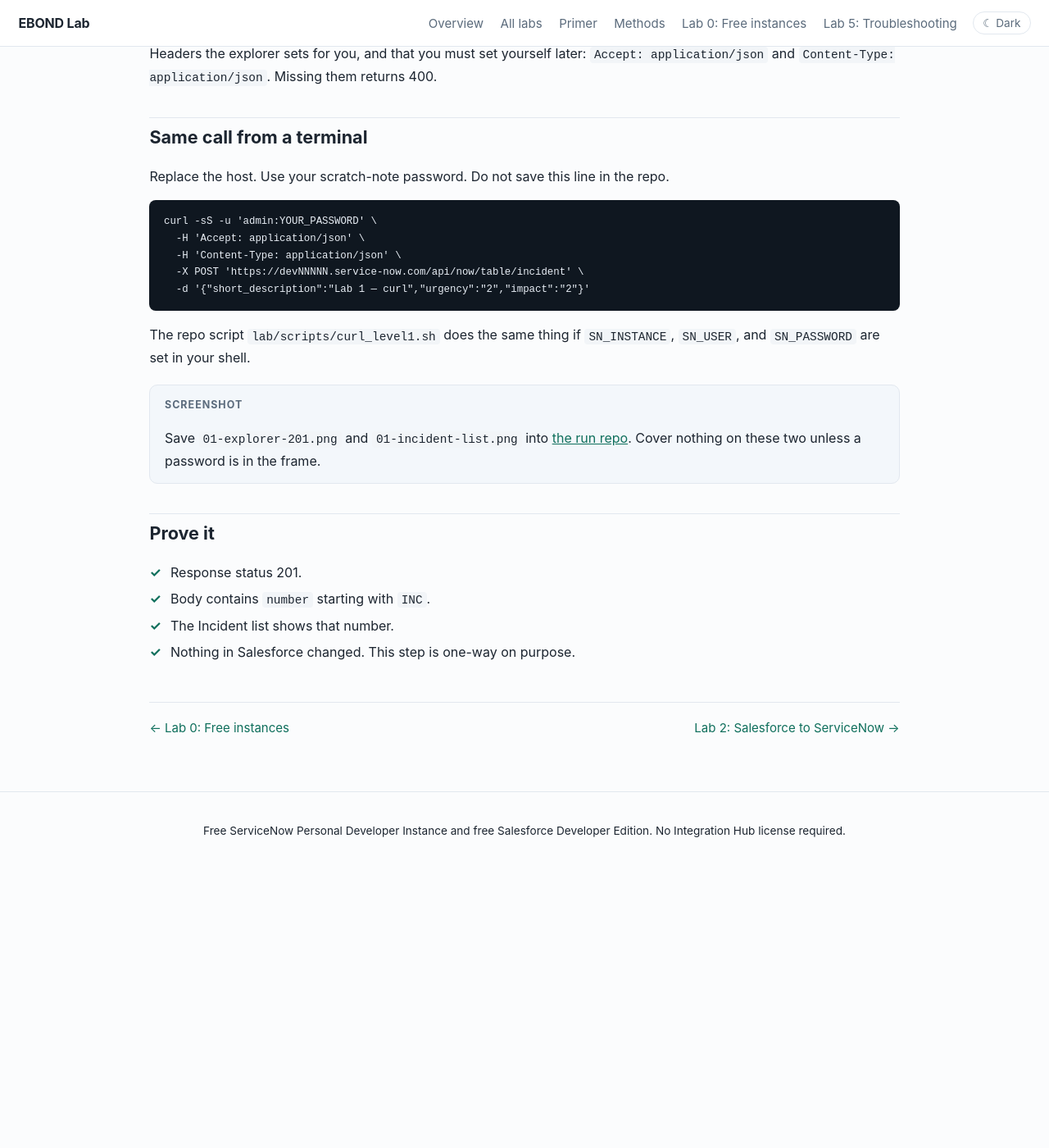
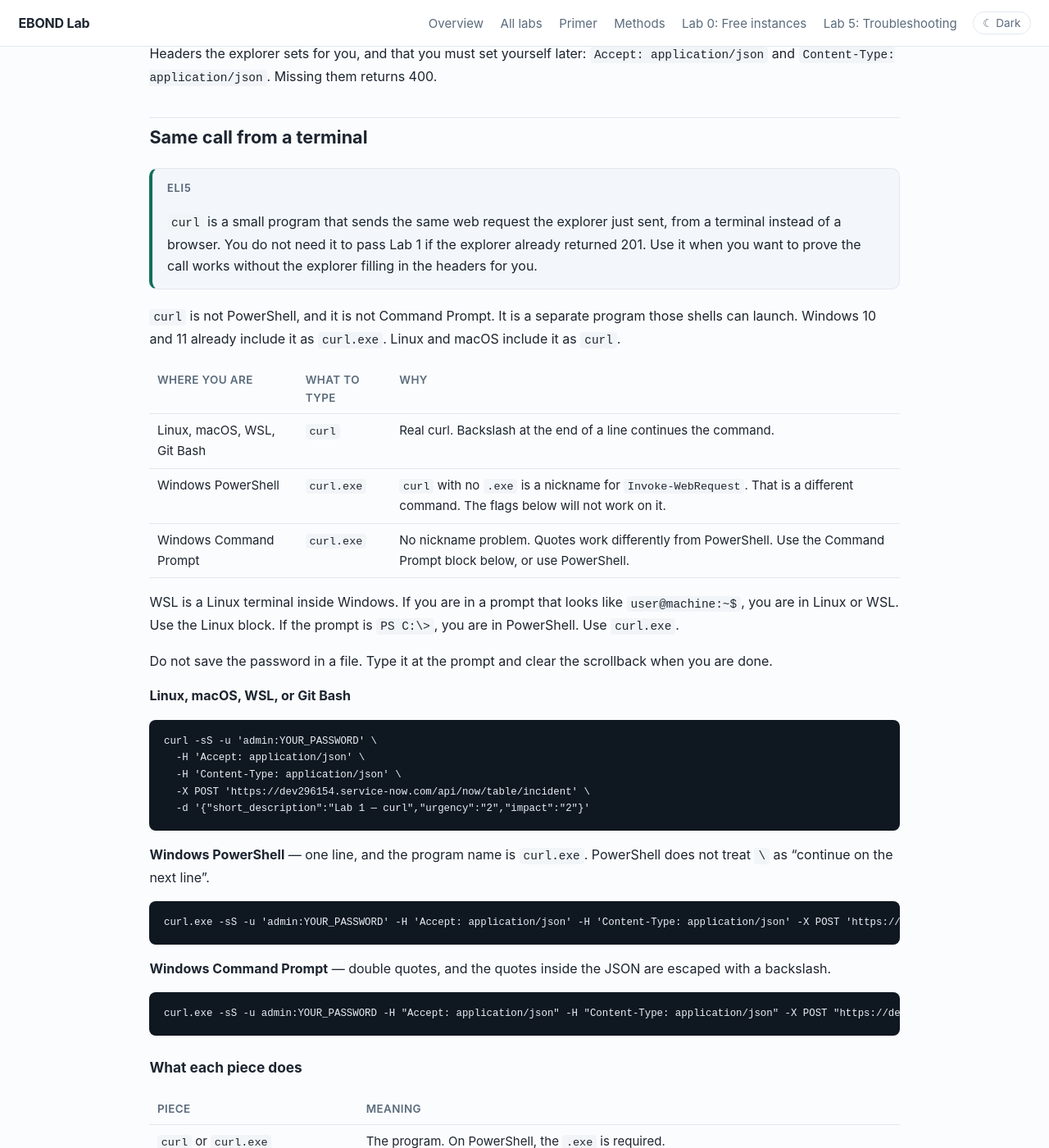
Before and after one commit to eltonaguiar/EBOND_ServiceNowSalesforce, a Jekyll site: the page built from site/labs/01-table-api.md, in a window 1280 px wide and 1400 px high, scrolled down 1168 px. Shown: the whole window at 82% size. Built offline with Jekyll 4.4.1, drawn with Linux system fonts in a browser that asks for light colours; before the commit the page ends 2229 px from its top, so only the background shows below that; some of the changed text lies outside the part shown.

Commit message:
Explain curl on Windows and Linux, and what each flag does.

````diff
--- a/site/labs/01-table-api.md
+++ b/site/labs/01-table-api.md
@@ -108,17 +108,61 @@ Headers the explorer sets for you, and that you must set yourself later: `Accept
 
 ## Same call from a terminal {#curl}
 
-Replace the host. Use your scratch-note password. Do not save this line in the repo.
+<div class="eli5">
+<span class="label">ELI5</span>
+<p><code>curl</code> is a small program that sends the same web request the explorer just sent, from a terminal instead of a browser. You do not need it to pass Lab 1 if the explorer already returned 201. Use it when you want to prove the call works without the explorer filling in the headers for you.</p>
+</div>
+
+`curl` is not PowerShell, and it is not Command Prompt. It is a separate program those shells can launch. Windows 10 and 11 already include it as `curl.exe`. Linux and macOS include it as `curl`.
+
+| Where you are | What to type | Why |
+|---------------|--------------|-----|
+| Linux, macOS, WSL, Git Bash | `curl` | Real curl. Backslash at the end of a line continues the command. |
+| Windows PowerShell | `curl.exe` | `curl` with no `.exe` is a nickname for `Invoke-WebRequest`. That is a different command. The flags below will not work on it. |
+| Windows Command Prompt | `curl.exe` | No nickname problem. Quotes work differently from PowerShell. Use the Command Prompt block below, or use PowerShell. |
+
+WSL is a Linux terminal inside Windows. If you are in a prompt that looks like `user@machine:~$`, you are in Linux or WSL. Use the Linux block. If the prompt is `PS C:\>`, you are in PowerShell. Use `curl.exe`.
+
+Do not save the password in a file. Type it at the prompt and clear the scrollback when you are done.
+
+**Linux, macOS, WSL, or Git Bash**
 
 ```bash
 curl -sS -u 'admin:YOUR_PASSWORD' \
   -H 'Accept: application/json' \
   -H 'Content-Type: application/json' \
-  -X POST 'https://devNNNNN.service-now.com/api/now/table/incident' \
+  -X POST 'https://dev296154.service-now.com/api/now/table/incident' \
   -d '{"short_description":"Lab 1 — curl","urgency":"2","impact":"2"}'
 ```
 
-The repo script `lab/scripts/curl_level1.sh` does the same thing if `SN_INSTANCE`, `SN_USER`, and `SN_PASSWORD` are set in your shell.
+**Windows PowerShell** — one line, and the program name is `curl.exe`. PowerShell does not treat `\` as "continue on the next line".
+
+```powershell
+curl.exe -sS -u 'admin:YOUR_PASSWORD' -H 'Accept: application/json' -H 'Content-Type: application/json' -X POST 'https://dev296154.service-now.com/api/now/table/incident' -d '{"short_description":"Lab 1 - curl","urgency":"2","impact":"2"}'
+```
+
+**Windows Command Prompt** — double quotes, and the quotes inside the JSON are escaped with a backslash.
+
+```bat
+curl.exe -sS -u admin:YOUR_PASSWORD -H "Accept: application/json" -H "Content-Type: application/json" -X POST "https://dev296154.service-now.com/api/now/table/incident" -d "{\"short_description\":\"Lab 1 - curl\",\"urgency\":\"2\",\"impact\":\"2\"}"
+```
+
+### What each piece does
+
+| Piece | Meaning |
+|-------|---------|
+| `curl` or `curl.exe` | The program. On PowerShell, the `.exe` is required. |
+| `-sS` | `-s` hides the progress meter. `-S` still prints an error if the call fails. Together: quiet when it works, loud when it does not. |
+| `-u 'admin:YOUR_PASSWORD'` | Basic authentication. The user and password from the Developer Site, separated by a colon. This is the same login the explorer used as "Send as me". |
+| `-H 'Accept: application/json'` | One header. Ask for a JSON answer. See the header note above. |
+| `-H 'Content-Type: application/json'` | A second header. Tell ServiceNow the body is JSON. Missing this is a 400. |
+| `-X POST` | The HTTP method. POST creates. GET would only read. |
+| The URL | Host plus `/api/now/table/incident`. `now` is the namespace. `incident` is the table. Use your PDI host if it is not `dev296154`. |
+| `-d '{...}'` | The body. Same fields you typed in the explorer. `-d` implies POST, but `-X POST` is here so the method is obvious. |
+
+A 201 and a new `INC` number means it worked. Then refresh `incident.list`.
+
+The repo script `lab/scripts/curl_level1.sh` is the Linux form. It reads `SN_INSTANCE`, `SN_USER`, and `SN_PASSWORD` from the shell. It does not run unchanged in PowerShell.
 
 <div class="note">
 <span class="label">Screenshot</span>
````
